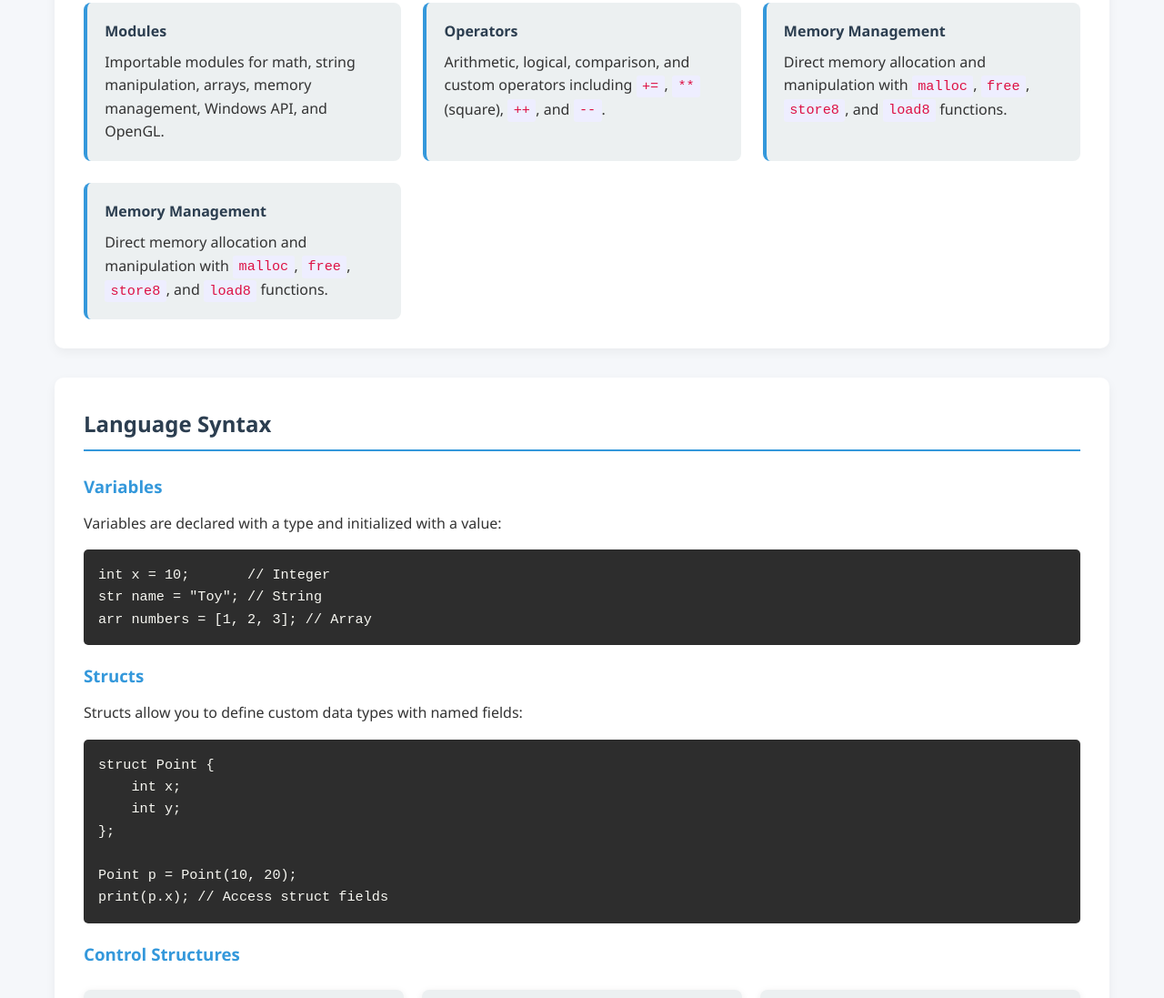
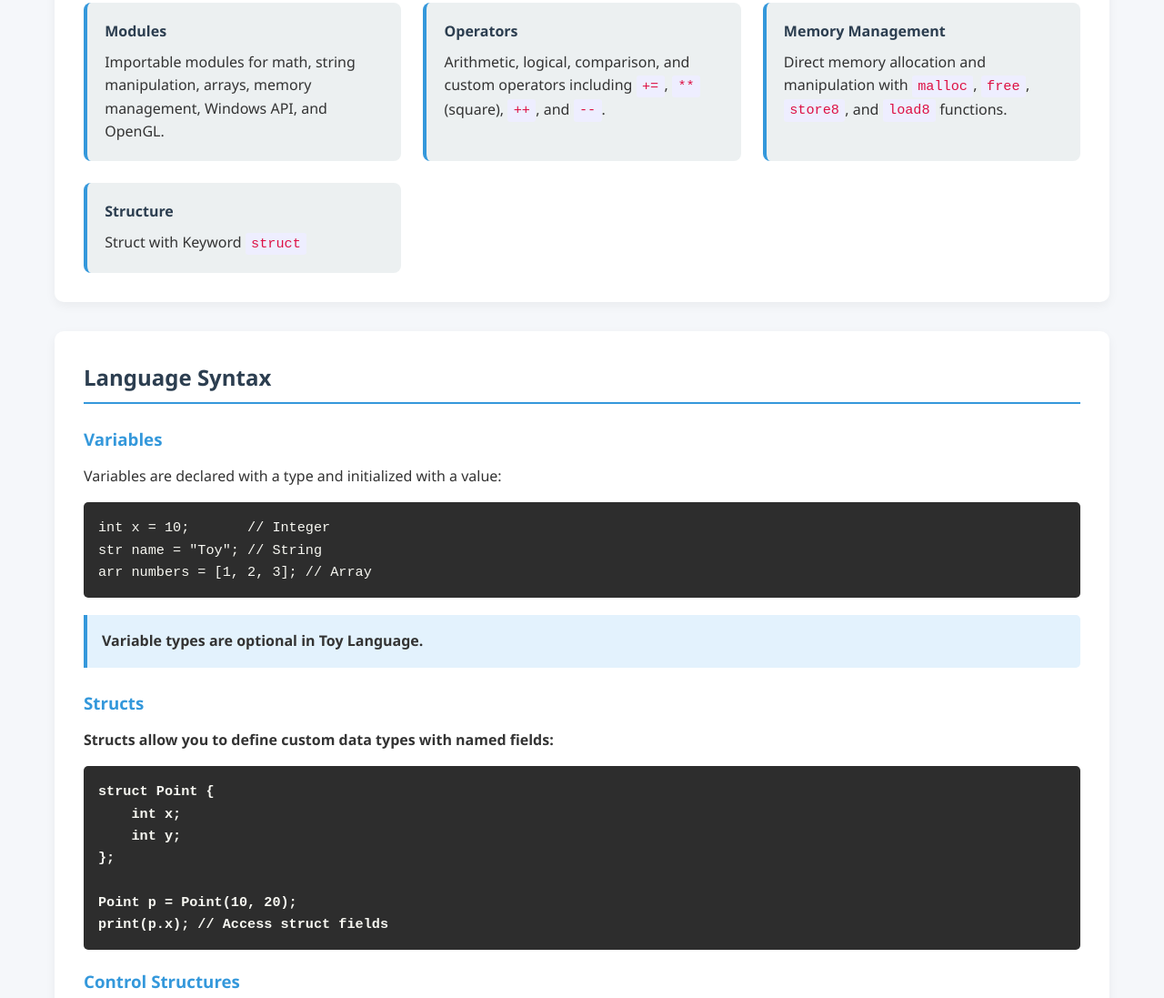
Before and after one commit to CoataocCreate/Aspy, a plain HTML site: page index.html in a window 1280 px wide. Shown: the part 1005-2102 px from the top of the page at 91% size. Drawn offline with Linux system fonts and the light colour scheme.

Commit message:
Update index.html

```diff
--- a/index.html
+++ b/index.html
@@ -290,8 +290,8 @@
             </div>
 
             <div class="feature-card">
-                <h4>Memory Management</h4>
-                <p>Direct memory allocation and manipulation with <code>malloc</code>, <code>free</code>, <code>store8</code>, and <code>load8</code> functions.</p>
+                <h4>Structure</h4>
+                <p>Struct with Keyword <code>struct</code></p>
             </div>
         </div>
     </section>
@@ -304,6 +304,9 @@
         <pre>int x = 10;       // Integer
 str name = "Toy"; // String
 arr numbers = [1, 2, 3]; // Array</pre>
+        <div class="note" style="margin: 1.2rem 0 1.5rem;">
+            <strong>Variable types are <span style="font-weight: bold;">optional</span> in Toy Language.
+        </div>
 
         <h3>Structs</h3>
         <p>Structs allow you to define custom data types with named fields:</p>
@@ -373,7 +376,7 @@ print(contains("Hello", "lo")); // Output: 1</pre>
 
             <div class="example-card">
                 <h4>User-Defined Functions</h4>
-                <pre>int add(int a, int b) {
+                <pre>int add(a, b) {
     return a + b;
 }
 
```
